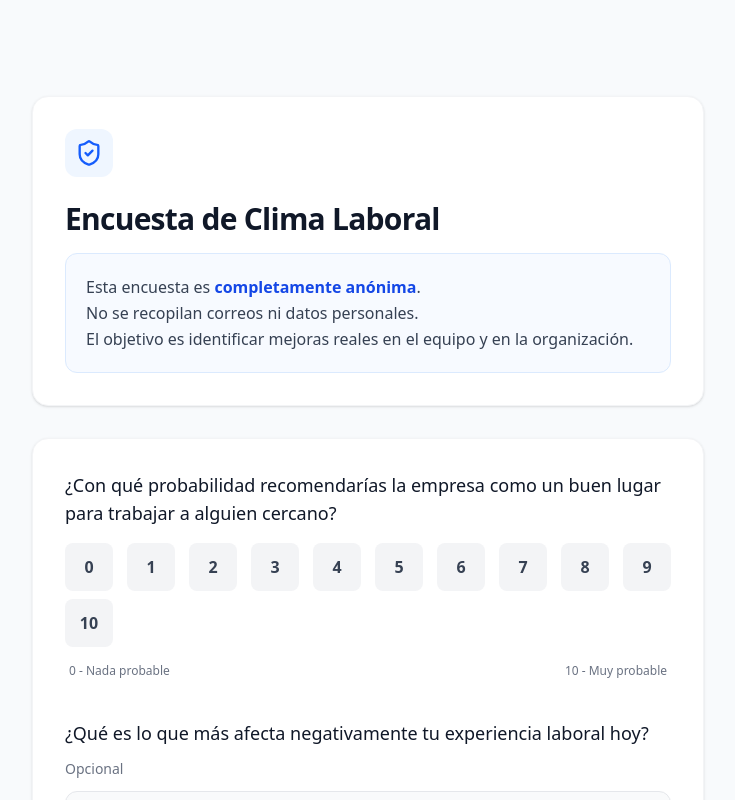
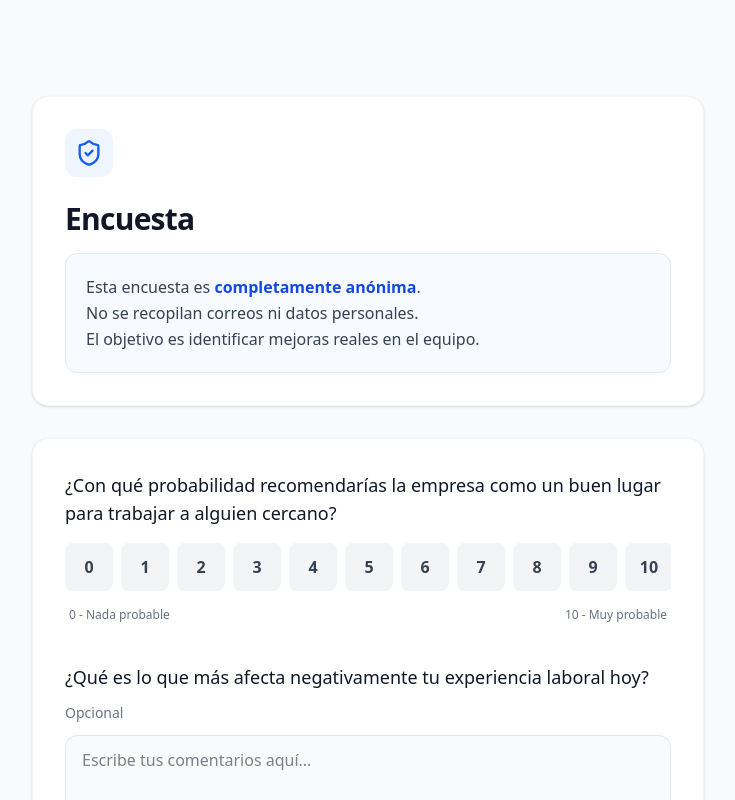
Before and after one commit to darador/encuesta, a Next.js app: page / in a window 1280 px wide. Shown: the top 800 px of the page, without its empty margins (272-1007 px from the left). Built offline with nearby package versions, Linux system fonts and the light colour scheme.

Commit message:
design: color-coded score selection and one-line layout

```diff
--- a/src/app/globals.css
+++ b/src/app/globals.css
@@ -106,3 +106,13 @@
     @apply bg-background text-foreground antialiased;
   }
 }
+
+@layer utilities {
+  .no-scrollbar::-webkit-scrollbar {
+    display: none;
+  }
+  .no-scrollbar {
+    -ms-overflow-style: none;
+    scrollbar-width: none;
+  }
+}
--- a/src/app/page.tsx
+++ b/src/app/page.tsx
@@ -11,13 +11,13 @@ export default function Home() {
             <ShieldCheck size={28} />
           </div>
           <h1 className="text-2xl sm:text-3xl font-bold text-gray-900 tracking-tight">
-            Encuesta de Clima Laboral
+            Encuesta
           </h1>
           <div className="bg-blue-50/50 rounded-xl p-5 border border-blue-100">
             <p className="text-gray-700 leading-relaxed">
               Esta encuesta es <span className="font-semibold text-blue-700">completamente anónima</span>.<br />
               No se recopilan correos ni datos personales.<br />
-              El objetivo es identificar mejoras reales en el equipo y en la organización.
+              El objetivo es identificar mejoras reales en el equipo.
             </p>
           </div>
         </div>
--- a/src/components/SurveyForm.tsx
+++ b/src/components/SurveyForm.tsx
@@ -76,8 +76,18 @@ export function SurveyForm() {
         <label className="block text-lg font-medium text-gray-900">
           ¿Con qué probabilidad recomendarías la empresa como un buen lugar para trabajar a alguien cercano?
         </label>
-        <div className="flex flex-wrap gap-2 sm:justify-between justify-center mt-2">
-          {[0, 1, 2, 3, 4, 5, 6, 7, 8, 9, 10].map((num) => (
+        <div className="flex justify-between items-center gap-1 sm:gap-2 mt-2 overflow-x-auto pb-2 sm:pb-0 no-scrollbar">
+          {[0, 1, 2, 3, 4, 5, 6, 7, 8, 9, 10].map((num) => {
+            const isSelected = score === num;
+            let activeClass = 'bg-blue-600 text-white shadow-md scale-110 ring-2 ring-blue-600 ring-offset-2';
+
+            if (isSelected) {
+              if (num <= 6) activeClass = 'bg-red-500 text-white shadow-md scale-110 ring-2 ring-red-500 ring-offset-2';
+              else if (num <= 8) activeClass = 'bg-yellow-400 text-gray-900 shadow-md scale-110 ring-2 ring-yellow-400 ring-offset-2';
+              else activeClass = 'bg-green-500 text-white shadow-md scale-110 ring-2 ring-green-500 ring-offset-2';
+            }
+
+            return (
               <button
                 key={num}
                 type="button"
@@ -85,17 +95,16 @@ export function SurveyForm() {
                   setScore(num);
                   setError(null);
                 }}
-              className={`w-10 h-10 sm:w-12 sm:h-12 rounded-lg text-sm sm:text-base font-semibold transition-all duration-200 flex items-center justify-center
-                ${score === num
-                  ? 'bg-blue-600 text-white shadow-md scale-110 ring-2 ring-blue-600 ring-offset-2'
-                  : 'bg-gray-100 text-gray-700 hover:bg-gray-200 hover:scale-105'
-                }`}
+                className={`flex-shrink-0 w-8 h-8 sm:w-12 sm:h-12 rounded-lg text-xs sm:text-base font-semibold transition-all duration-200 flex items-center justify-center
+                  ${isSelected ? activeClass : 'bg-gray-100 text-gray-700 hover:bg-gray-200 hover:scale-105'}
+                `}
               >
                 {num}
               </button>
-          ))}
+            );
+          })}
         </div>
-        <div className="flex justify-between text-xs text-gray-500 px-1 mt-2">
+        <div className="flex justify-between text-[10px] sm:text-xs text-gray-500 px-1 mt-1">
           <span>0 - Nada probable</span>
           <span>10 - Muy probable</span>
         </div>
```
Lines whose indentation alone changed are shown as unchanged.
